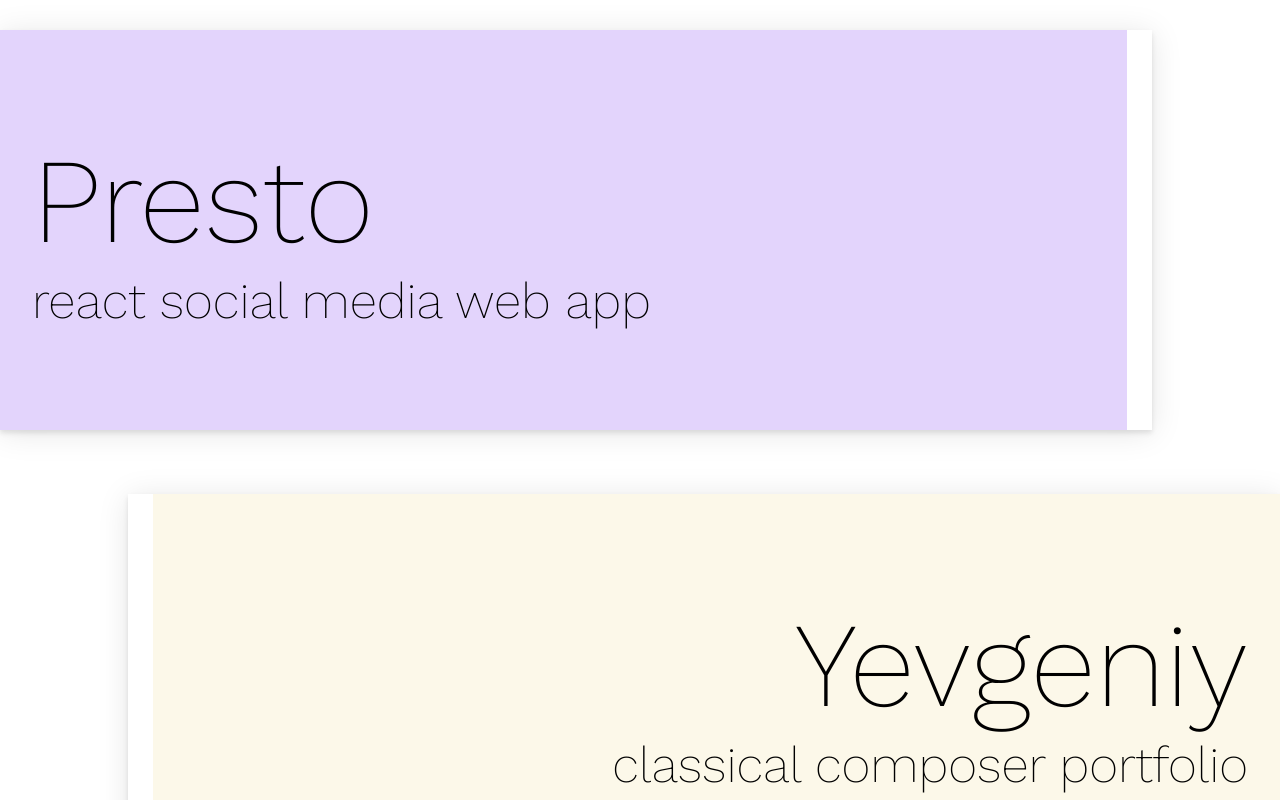
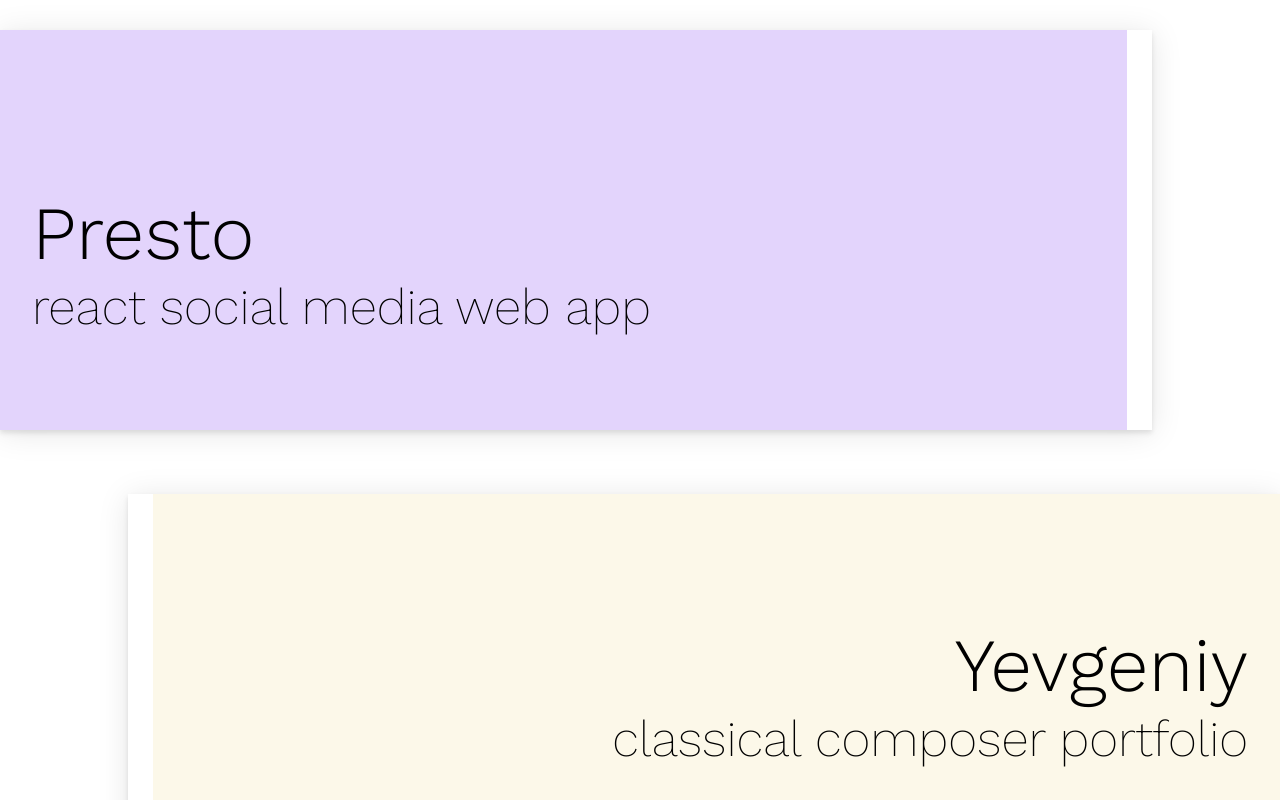
Before and after one commit to austintheriot/digital-portfolio-2, a React (Create React App) app: page / in a window 1280 px wide. Shown: the part 1020-1820 px from the top of the page. Built offline with nearby package versions, Linux system fonts and the light colour scheme; no server answers.

Commit message:
adjusting Skills list

```diff
--- a/src/routes/Portfolio/Portfolio.js
+++ b/src/routes/Portfolio/Portfolio.js
@@ -70,8 +70,9 @@ export default (props) => {
 					color='green'
 				/>
 			</section>
-			<section>
+			<section className={styles.skills}>
 				<h2>Skills</h2>
+				<h3>Code:</h3>
 				<ul>
 					<li>React</li>
 					<li>JavaScript (ES6+)</li>
@@ -81,9 +82,13 @@ export default (props) => {
 					<li>REST APIs</li>
 					<li>AJAX</li>
 					<li>GSAP</li>
+				</ul>
+				<h3>Graphic Design:</h3>
+				<ul>
 					<li>Adobe Photoshop</li>
 					<li>Adobe XD</li>
 					<li>Adobe Illustrator</li>
+					<li>Inkscape</li>
 				</ul>
 			</section>
 			<Link to='/about' className={styles.Link}>
--- a/src/routes/Portfolio/Portfolio.module.css
+++ b/src/routes/Portfolio/Portfolio.module.css
@@ -10,8 +10,10 @@
 }
 
 .container h3 {
-	font-size: 70px;
+	font-size: 50px;
 	font-weight: 200;
+	text-align: center;
+	margin-top: 2.5rem;
 }
 
 .container h4 {
@@ -36,8 +38,9 @@
 	}
 
 	.container h3 {
-		font-size: 120px;
-		font-weight: 200;
+		font-size: 75px;
+		font-weight: 300;
+		margin-top: 4rem;
 	}
 
 	.container h4 {
```
